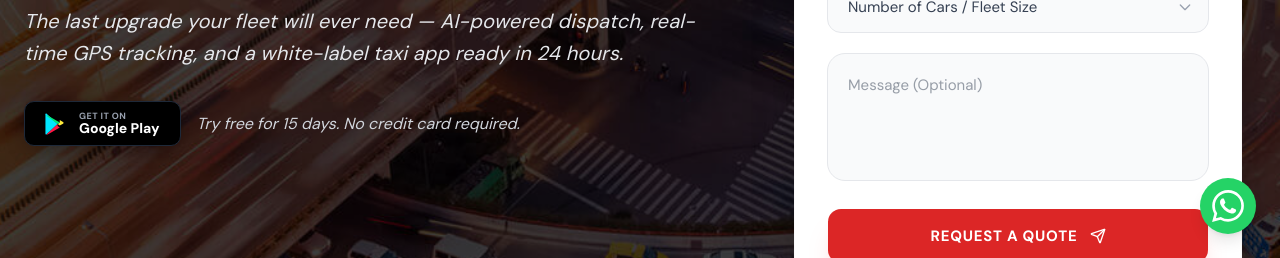
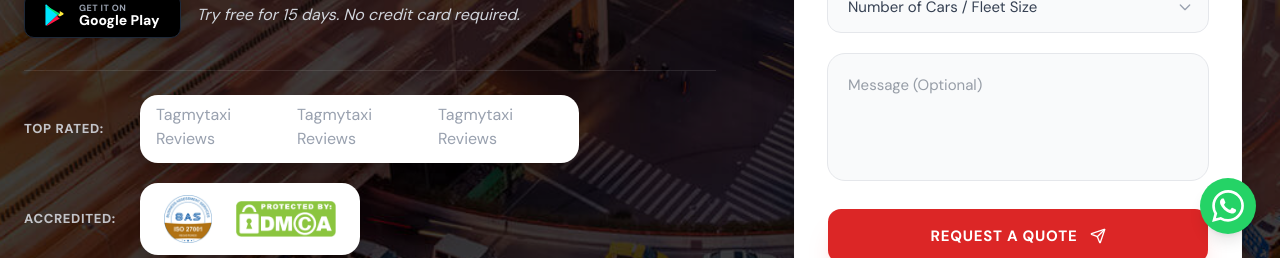
Before and after one commit to XLevelsUp/tag-my-taxi, a Next.js app: page / in a window 1280 px wide. Shown: the part 542-800 px from the top of the page. Built offline with nearby package versions, Linux system fonts and the light colour scheme; no server answers.

Commit message:
badge updated

```diff
--- a/src/app/page.tsx
+++ b/src/app/page.tsx
@@ -14,6 +14,7 @@ import {
 } from '@/components/landing/LandingInteractive'
 import { PlayStoreModalButton } from '@/components/landing/PlayStoreModalButton'
 import { UnifiedContactForm } from '@/components/landing/UnifiedContactForm'
+import { SourceForgeBadge } from '@/components/landing/SourceForgeBadge'
 
 /* ── Lazy-loaded below-fold client components (reduces initial JS bundle) ── */
 const ReviewCarousel = dynamic(
@@ -205,6 +206,42 @@ export default async function Home() {
                 <span className="text-gray-300 text-sm italic">
                   Try free for 15 days. No credit card required.
                 </span>
+              </div>
+
+              {/* Trust/Rating & Accreditation Badges with premium card layouts */}
+              <div className="pt-6 border-t border-white/10 flex flex-col gap-5 mt-8">
+                {/* Review Badges */}
+                <div className="flex flex-col sm:flex-row items-center justify-center lg:justify-start gap-4">
+                  <div className="text-[13px] font-black uppercase tracking-wider text-gray-300/90 whitespace-nowrap min-w-[100px] text-center lg:text-left">
+                    Top Rated:
+                  </div>
+                  <div className="bg-white px-4 py-2 rounded-2xl shadow-xl flex items-center justify-center">
+                    <SourceForgeBadge />
+                  </div>
+                </div>
+
+                {/* Accreditation */}
+                <div className="flex flex-col sm:flex-row items-center justify-center lg:justify-start gap-4">
+                  <div className="text-[13px] font-black uppercase tracking-wider text-gray-300/90 whitespace-nowrap min-w-[100px] text-center lg:text-left">
+                    Accredited:
+                  </div>
+                  <div className="flex items-center gap-6 bg-white px-6 py-3 rounded-2xl shadow-xl">
+                    <Image
+                      src="/bas-iso-badge.png"
+                      alt="BAS ISO 27001 Certified"
+                      width={48}
+                      height={48}
+                      className="object-contain hover:scale-105 transition-transform duration-200 cursor-pointer"
+                    />
+                    <Image
+                      src="/dmca-badge.png"
+                      alt="DMCA Protected"
+                      width={100}
+                      height={25}
+                      className="object-contain hover:scale-105 transition-transform duration-200 cursor-pointer"
+                    />
+                  </div>
+                </div>
               </div>
             </FadeIn>
 
--- a/src/components/landing/Footer.tsx
+++ b/src/components/landing/Footer.tsx
@@ -1,6 +1,5 @@
 import Link from 'next/link'
 import Image from 'next/image'
-import { SourceForgeBadge } from '@/components/landing/SourceForgeBadge'
 
 const footerLinkStyle: React.CSSProperties = {
   fontSize: '16px',
@@ -85,7 +84,7 @@ export function Footer() {
 
       {/* Main Footer Content */}
       <div className="max-w-6xl mx-auto px-6 py-16">
-        <div className="grid grid-cols-1 sm:grid-cols-2 md:grid-cols-4 gap-12">
+        <div className="grid grid-cols-1 sm:grid-cols-3 gap-12">
           {/* Company */}
           <div>
             <h3
@@ -139,34 +138,6 @@ export function Footer() {
               </div>
             </div>
           </div>
-
-          {/* Accreditation */}
-          <div>
-            <h3
-              className="font-bold text-gray-800 mb-6"
-              style={{ fontSize: '16px', textTransform: 'uppercase', letterSpacing: '0.12em' }}
-            >
-              Accreditation
-            </h3>
-            <div className="space-y-4">
-              <Image
-                src="/bas-iso-badge.png"
-                alt="BAS ISO 27001 Certified"
-                width={90}
-                height={90}
-                className="object-contain"
-              />
-              <Image
-                src="/dmca-badge.png"
-                alt="DMCA Protected"
-                width={120}
-                height={30}
-                className="object-contain"
-              />
-              {/* SourceForge Badge — official JS widget */}
-              <SourceForgeBadge />
-            </div>
-          </div>
         </div>
       </div>
 
--- a/src/components/landing/SourceForgeBadge.tsx
+++ b/src/components/landing/SourceForgeBadge.tsx
@@ -1,39 +1,91 @@
 'use client'
 
-import Script from 'next/script'
+import { useEffect } from 'react'
 
 /**
- * SourceForge "Customers Love Us" badge widget.
- * Uses the official JS embed from b.sf-syn.com (sf_id=3874694).
- * The script writes the badge into the #sfwb-3874694 div.
+ * Renders three official SourceForge-related review badges:
+ * 1. TopBusinessSoftware (tbs)
+ * 2. Slashdot (sd)
+ * 3. SourceForge (sf)
  */
 export function SourceForgeBadge() {
+  useEffect(() => {
+    // Dynamic script loading function to trigger badge population on mount/remount
+    const loadBadgeScript = (variantId: string) => {
+      const script = document.createElement('script')
+      script.async = true
+      script.src = `https://b.sf-syn.com/badge_js?sf_id=3088657&variant_id=${variantId}`
+      document.body.appendChild(script)
+      return script
+    }
+
+    const tbsScript = loadBadgeScript('tbs')
+    const sdScript = loadBadgeScript('sd')
+    const sfScript = loadBadgeScript('sf')
+
+    return () => {
+      // Cleanup dynamically injected scripts to avoid clutter and conflicts
+      if (document.body.contains(tbsScript)) document.body.removeChild(tbsScript)
+      if (document.body.contains(sdScript)) document.body.removeChild(sdScript)
+      if (document.body.contains(sfScript)) document.body.removeChild(sfScript)
+    }
+  }, [])
+
   return (
-    <div>
-      {/* Target container the SF script populates */}
-      <div id="sfwb-3874694" />
-      <Script
-        id="sf-badge-script"
-        src="https://b.sf-syn.com/badge_js?sf_id=3874694&achievement=customers-love-us&variant_id=sf"
-        strategy="lazyOnload"
-      />
-      {/* Fallback link shown while script loads or if it fails */}
-      <noscript>
+    <div className="flex flex-row flex-wrap items-center gap-4 justify-center lg:justify-start">
+      {/* TBS Tag */}
+      <div
+        className="sf-root"
+        data-id="3088657"
+        data-badge="light-default"
+        data-variant-id="tbs"
+        style={{ width: '125px', minHeight: '52px' }}
+      >
         <a
-          href="https://sourceforge.net/software/product/TagMyTaxi/"
+          href="https://topbusinesssoftware.com/products/Tagmytaxi/reviews/"
           target="_blank"
           rel="noopener noreferrer"
+          className="text-xs text-gray-400 hover:text-[#dc2626] transition-colors"
         >
-          {/* eslint-disable-next-line @next/next/no-img-element */}
-          <img
-            src="https://sourceforge.net/cdn/syncpulse/images/badges/customers-love-us.svg"
-            alt="SourceForge Customers Love Us"
-            width={130}
-            height={45}
-            style={{ width: '130px', height: 'auto' }}
-          />
+          Tagmytaxi Reviews
         </a>
-      </noscript>
+      </div>
+
+      {/* Slashdot Tag */}
+      <div
+        className="sf-root"
+        data-id="3088657"
+        data-badge="users-love-us-new-white"
+        data-variant-id="sd"
+        style={{ width: '125px', minHeight: '52px' }}
+      >
+        <a
+          href="https://slashdot.org/software/p/Tagmytaxi/"
+          target="_blank"
+          rel="noopener noreferrer"
+          className="text-xs text-gray-400 hover:text-[#dc2626] transition-colors"
+        >
+          Tagmytaxi Reviews
+        </a>
+      </div>
+
+      {/* SF Tag */}
+      <div
+        className="sf-root"
+        data-id="3088657"
+        data-badge="light-default"
+        data-variant-id="sf"
+        style={{ width: '125px', minHeight: '52px' }}
+      >
+        <a
+          href="https://sourceforge.net/software/product/Tagmytaxi/"
+          target="_blank"
+          rel="noopener noreferrer"
+          className="text-xs text-gray-400 hover:text-[#dc2626] transition-colors"
+        >
+          Tagmytaxi Reviews
+        </a>
+      </div>
     </div>
   )
 }
```
